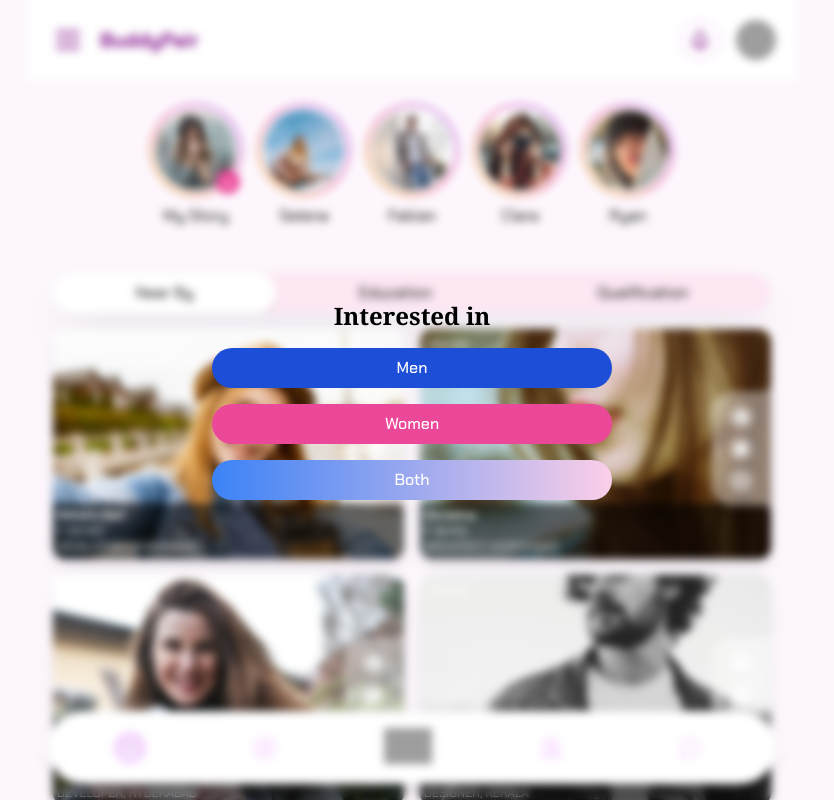
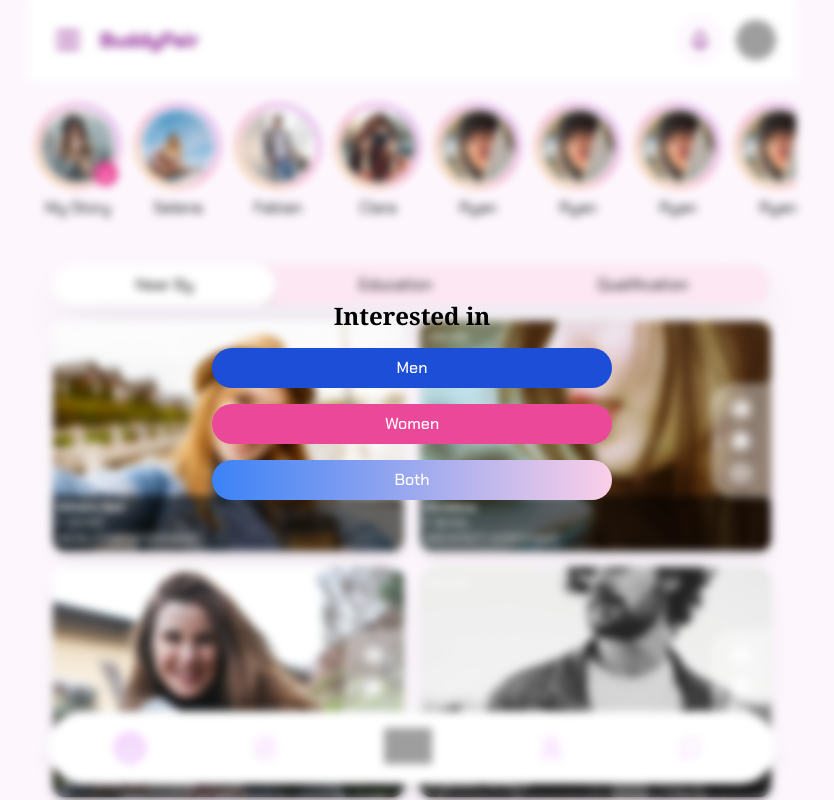
Before and after one commit to RJRYT/GVR-DatingApp-FrontEnd, a React (Create React App) app: page /dashboard in a window 1280 px wide. Shown: the top 800 px of the page, without its empty margins (228-1062 px from the left). Built offline with nearby package versions, Linux system fonts and the light colour scheme; no server answers; grey boxes are pictures that could not be loaded.

Commit message:
story scroll added

```diff
--- a/src/components/Dashboard/Story/index.jsx
+++ b/src/components/Dashboard/Story/index.jsx
@@ -11,13 +11,19 @@ const images = [
   { src: Fabian, alt: "Fabian", label: "Fabian", isMyStory: false },
   { src: Clara, alt: "Clara", label: "Clara", isMyStory: false },
   { src: Ryan, alt: "Ryan", label: "Ryan", isMyStory: false },
+  { src: Ryan, alt: "Ryan", label: "Ryan", isMyStory: false },
+  { src: Ryan, alt: "Ryan", label: "Ryan", isMyStory: false },
+  { src: Ryan, alt: "Ryan", label: "Ryan", isMyStory: false },
+  { src: Ryan, alt: "Ryan", label: "Ryan", isMyStory: false },
+  { src: Ryan, alt: "Ryan", label: "Ryan", isMyStory: false },
+  { src: Ryan, alt: "Ryan", label: "Ryan", isMyStory: false },
 ];
 
 const Story = () => {
   return (
-    <div className="mt-1">
-      <div className="flex justify-center px-2 py-5">
-        <ul className="flex md:gap-4 max-md:gap-[1px]">
+    <div className="mt-1 xl:max-w-[768px]">
+      <div className="flex justify-start py-5 overflow-y-auto hide-scrollbar">
+        <ul className="flex gap-4 mx-2">
           {images.map((image, index) => (
             <li
               key={index}
@@ -26,12 +32,12 @@ const Story = () => {
               <div className="bg-gradient-to-tr from-yellow-500 via-pink-500 to-purple-500 rounded-full p-0.5">
                 <a
                   href="#"
-                  className="relative bg-white rounded-full block p-1"
+                  className="relative bg-white rounded-full block p-1 h-[80px] w-[80px] "
                 >
                   <img
                     src={image.src}
                     alt={image.alt}
-                    className="max-md:w-[60px] max-md:h-[60px] md:w-[80px] md:h-[80px] rounded-full object-cover"
+                    className="h-full w-full rounded-full object-cover"
                   />
                   {image.isMyStory && (
                     <button className="absolute bottom-0 right-0 bg-pink-500 text-white rounded-full w-6 h-6 flex items-center justify-center text-xl">
--- a/src/components/Layout/Main.jsx
+++ b/src/components/Layout/Main.jsx
@@ -4,7 +4,7 @@ import { Outlet } from "react-router-dom";
 function MainLayout() {
   return (
     <section className="page-content font-sans">
-      <main className=" mx-auto xl:max-w-[768px] ">
+      <main className=" mx-auto xl:max-w-[768px]">
         <Outlet />
       </main>
     </section>
```
